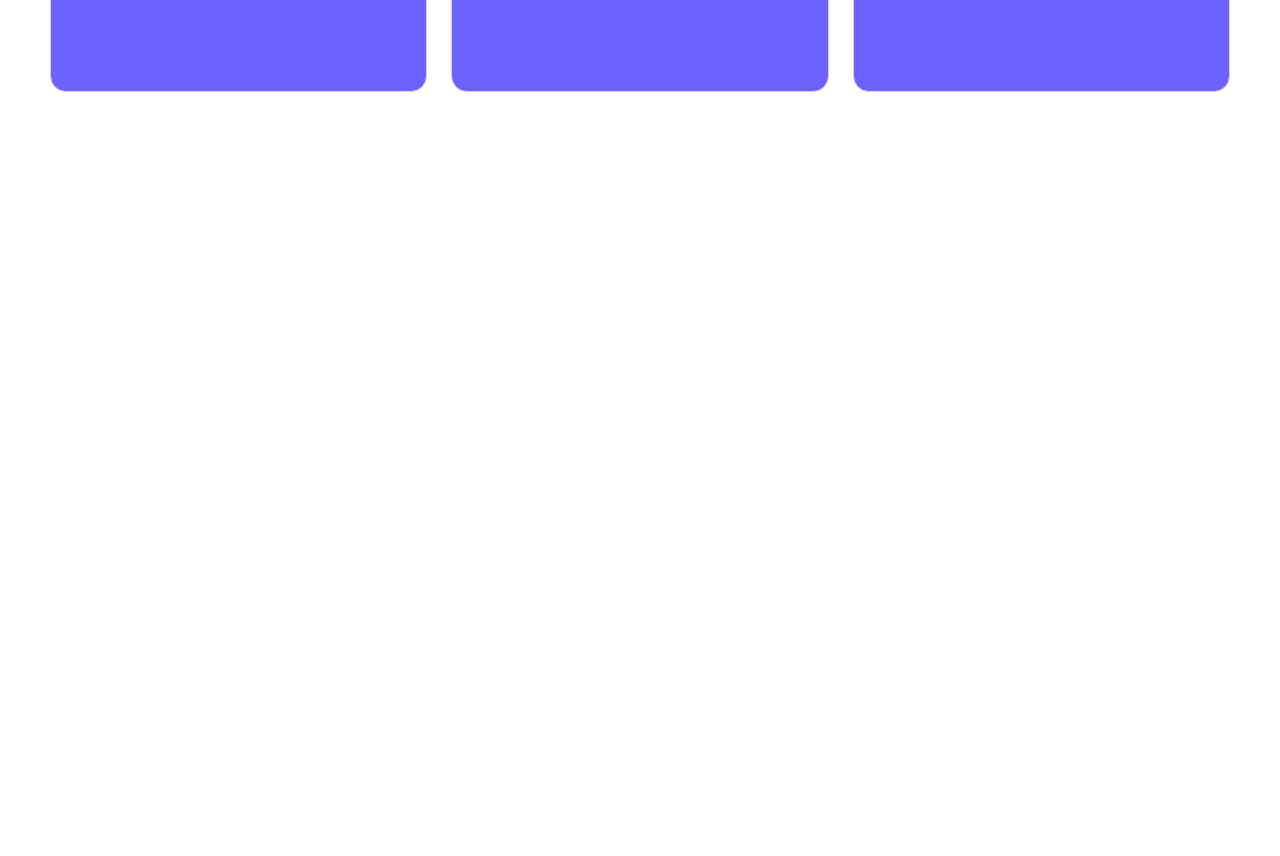
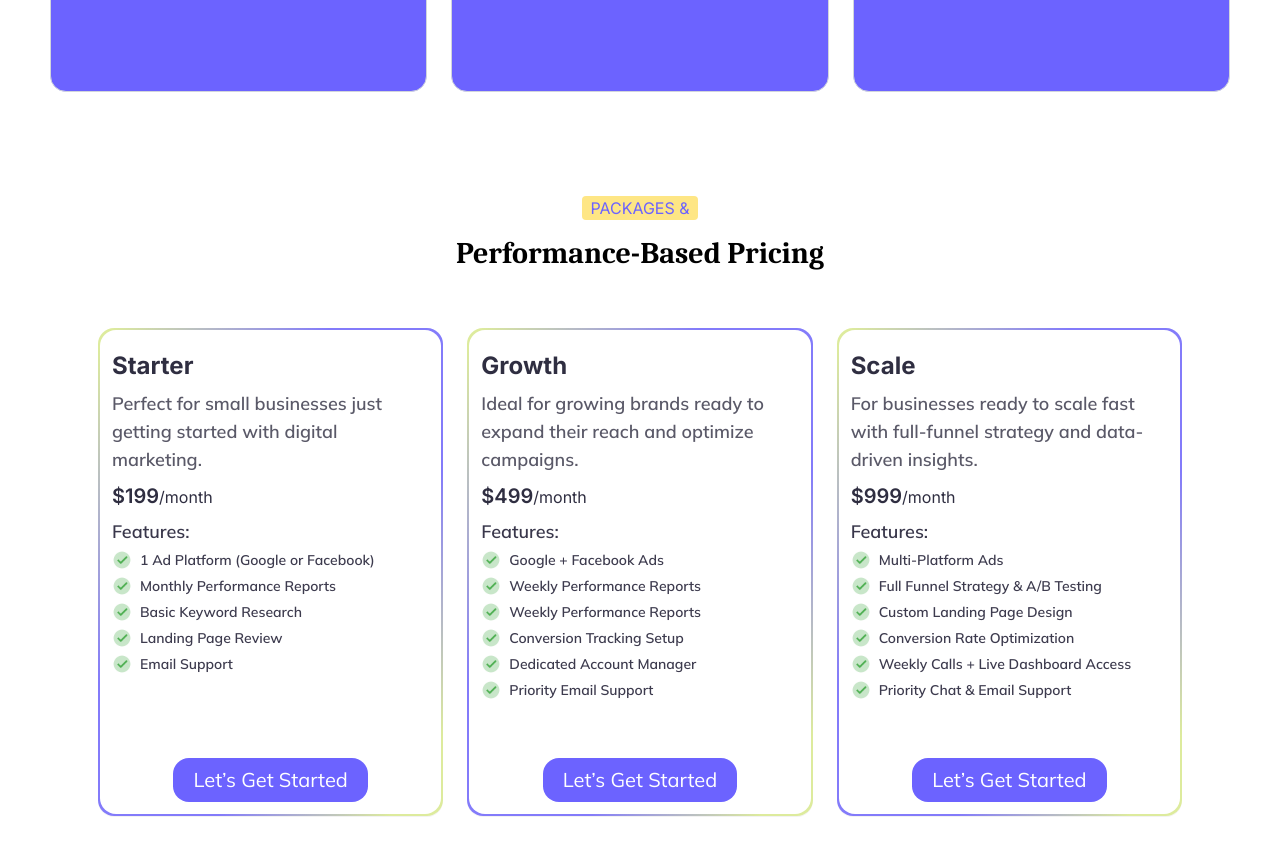
Before and after one commit to mohammedAliYusuf09/react-mate, a Next.js app: page / in a window 1280 px wide. Shown: the part 4040-4896 px from the top of the page. Before the commit the page ends 4172 px from the top, so only its background shows below. Built offline with nearby package versions, Linux system fonts and the light colour scheme.

Commit message:
pricing section design

```diff
--- a/app/globals.css
+++ b/app/globals.css
@@ -71,3 +71,8 @@ box-shadow: 4px 4px 2px 0px rgba(130,109,109,0.29);
 -webkit-box-shadow: 4px 4px 2px 0px rgba(130,109,109,0.29);
 -moz-box-shadow: 4px 4px 2px 0px rgba(130,109,109,0.29);
 }
+
+.price-bg{
+background: #DDEB9D;
+background: linear-gradient(123deg,rgba(221, 235, 157, 1) 2%, rgba(131, 123, 250, 1) 35%, rgba(131, 123, 250, 1) 66%, rgba(221, 235, 157, 1) 92%);
+}
--- a/app/page.tsx
+++ b/app/page.tsx
@@ -2,6 +2,7 @@ import ClientLogo from "@/components/ClientLogo";
 import Hero from "@/components/Hero";
 import Navbar from "@/components/Navbar";
 import Portfolio from "@/components/Portfolio";
+import Pricing from "@/components/Pricing";
 import Services from "@/components/Services";
 import Testimonial from "@/components/Testimonial";
 import Why from "@/components/Why";
@@ -17,6 +18,7 @@ export default function Home() {
       <Why/>
       <Testimonial/>
       <Portfolio/>
+      <Pricing/>
     </>
   );
 }
--- /dev/null
+++ b/components/PriceCart.tsx
@@ -0,0 +1,58 @@
+import { Mulish, Inter } from "next/font/google";
+import TikMark from "@/public/assets/icon-ticmark.png";
+import Image from "next/image";
+import { PricePackage } from "./Pricing";
+
+const inter = Inter({
+  subsets: ['latin'],
+  weight: ['400', '600', '700'], // Add weights you plan to use
+  display: 'swap',
+});
+
+
+const mulish = Mulish({
+  subsets: ['latin'],
+  weight: ['400', '600', '700'], // Add weights you plan to use
+  display: 'swap',
+});
+
+
+
+function PriceCart({info} : {info: PricePackage}) {
+  return (
+    <div className="price-bg rounded-2xl p-[2px] hover:pt-3 hover:scale-y-105 shadow-2xs  transition-all ease-in-out duration-200">
+          <div className={`${mulish.className} bg-white rounded-2xl h-full p-3 `}>
+            <h5 className={`${inter.className} text-[#2F2E41] text-2xl font-bold mt-2`}>{info.package}</h5>
+
+            <p className={`text-[#5A5968] font-semibold text-lg mt-2`}>
+              {info.description}
+            </p>
+
+            <h6 className={`${inter.className} font-normal text-[#2F2E41] mt-2`}><span className="font-semibold text-xl">{info.price}</span>/month</h6>
+
+            <h6 className="text-[#39374b] text-lg mt-2 font-semibold">
+              Features:
+            </h6>
+
+            <div className="mt-1 h-[200px] flex flex-col gap-1.5">
+              {info.features.map((feature, idx) => (
+                <div className="flex gap-2" key={idx}>
+                  <div>
+                  <Image width={20} height={20} src={TikMark} alt="tic mark" />
+                  </div>
+                  <p className="text-sm text-[#3D3B4E] font-semibold">{feature}</p>
+                </div>
+              ))}
+            </div>
+
+            <div className="flex items-center justify-center mt-2">
+              <button className={`${mulish.className} bg-[#6C63FF] text-lg md:text-xl text-white
+             px-5 py-2 hover:bg-[#695997] transition-colors ease-in-out duration-150 rounded-2xl cursor-pointer`}>Let’s Get Started</button>
+            </div>
+
+          </div>
+        </div>
+  )
+}
+
+export default PriceCart
--- /dev/null
+++ b/components/Pricing.tsx
@@ -0,0 +1,99 @@
+import { Caladea, Mulish, Inter } from "next/font/google";
+import DarkHeading from "./DarkHeading";
+import PriceCart from "./PriceCart";
+
+const inter = Inter({
+  subsets: ['latin'],
+  weight: ['400', '600', '700'], // Add weights you plan to use
+  display: 'swap',
+});
+
+
+const mulish = Mulish({
+  subsets: ['latin'],
+  weight: ['400', '600', '700'], // Add weights you plan to use
+  display: 'swap',
+});
+
+const caladea = Caladea({
+  subsets: ["latin"],
+  weight: ["400", "700"], // You can also add "italic", "700italic" if needed
+  display: "swap",
+});
+
+
+export interface PricePackage {
+  package: string;
+  description: string;
+  price: string;
+  features: string[];
+}
+
+const prices: PricePackage[] = [
+  {
+    package: "Starter",
+    description: "Perfect for small businesses just getting started with digital marketing.",
+    price: "$199",
+    features: [
+      "1 Ad Platform (Google or Facebook)",
+      "Monthly Performance Reports",
+      "Basic Keyword Research",
+      "Landing Page Review",
+      "Email Support"
+    ]
+  },
+  {
+    package: "Growth",
+    description: "Ideal for growing brands ready to expand their reach and optimize campaigns.",
+    price: " $499",
+    features: [
+      "Google + Facebook Ads",
+      "Weekly Performance Reports",
+      "Weekly Performance Reports",
+      "Conversion Tracking Setup",
+      "Dedicated Account Manager",
+      "Priority Email Support"
+    ]
+  },
+  {
+    package: "Scale",
+    description: "For businesses ready to scale fast with full-funnel strategy and data-driven insights.",
+    price: "$999",
+    features: [
+      "Multi-Platform Ads",
+      "Full Funnel Strategy & A/B Testing",
+      "Custom Landing Page Design",
+      "Conversion Rate Optimization",
+      "Weekly Calls + Live Dashboard Access",
+      "Priority Chat & Email Support"
+    ]
+  }
+];
+
+
+function Pricing() {
+  return (
+    <div className="responsive-container md:py-16 py-5">
+      <div className="flex flex-col items-center gap-4">
+        <span className={`bg-amber-200 px-2 rounded ${inter.className} text-[#6C63FF]`}>PACKAGES &</span>
+        <DarkHeading>
+          Performance-Based Pricing
+        </DarkHeading>
+
+
+        <div className="grid grid-cols-1 sm:grid-cols-2 md:grid-cols-2 lg:grid-cols-3 gap-6 md:mt-10 mt-6 items-center justify-center mx-12">
+          {prices.map((price, idx) => (
+            <PriceCart key={price.package} info={price} />
+          ))}
+        </div>
+
+
+
+
+      </div>
+
+    </div>
+  )
+}
+
+export default Pricing
```
Also changed, not shown: public/assets/icon-ticmark.png (added).
